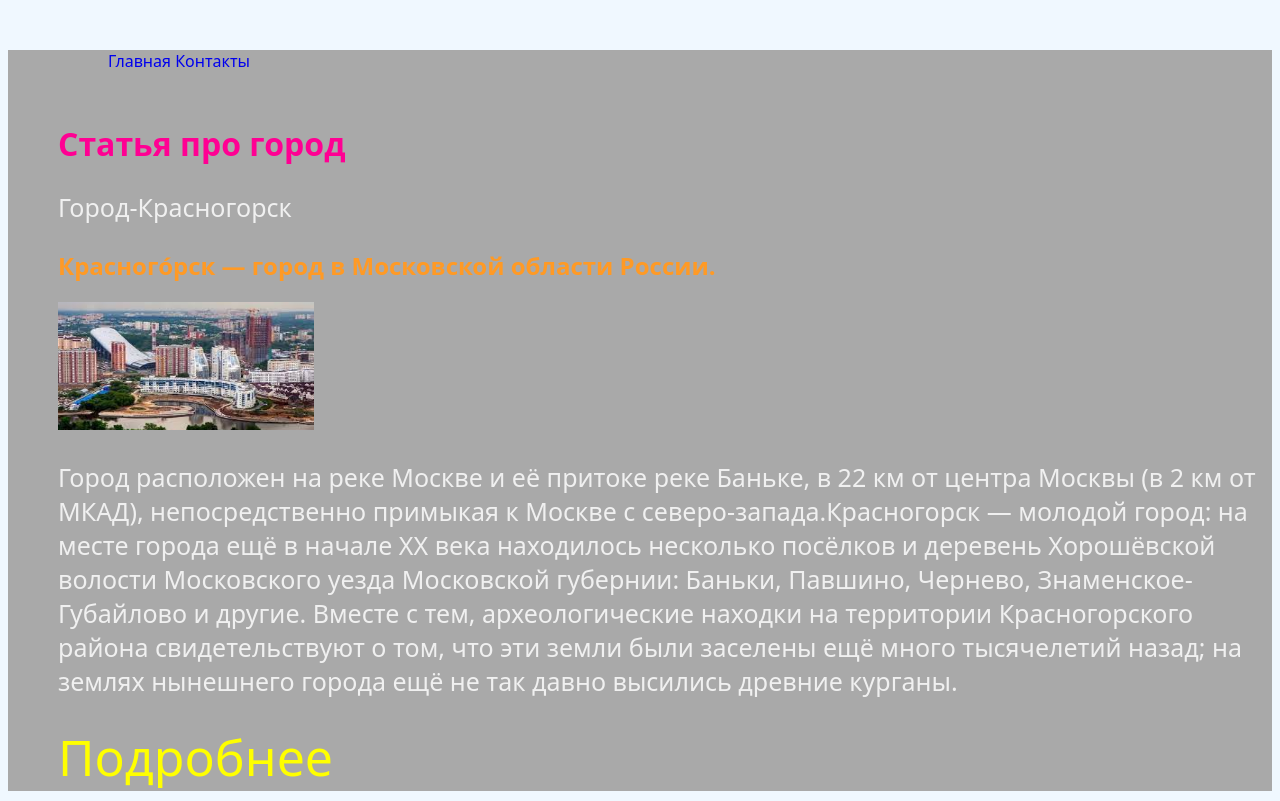
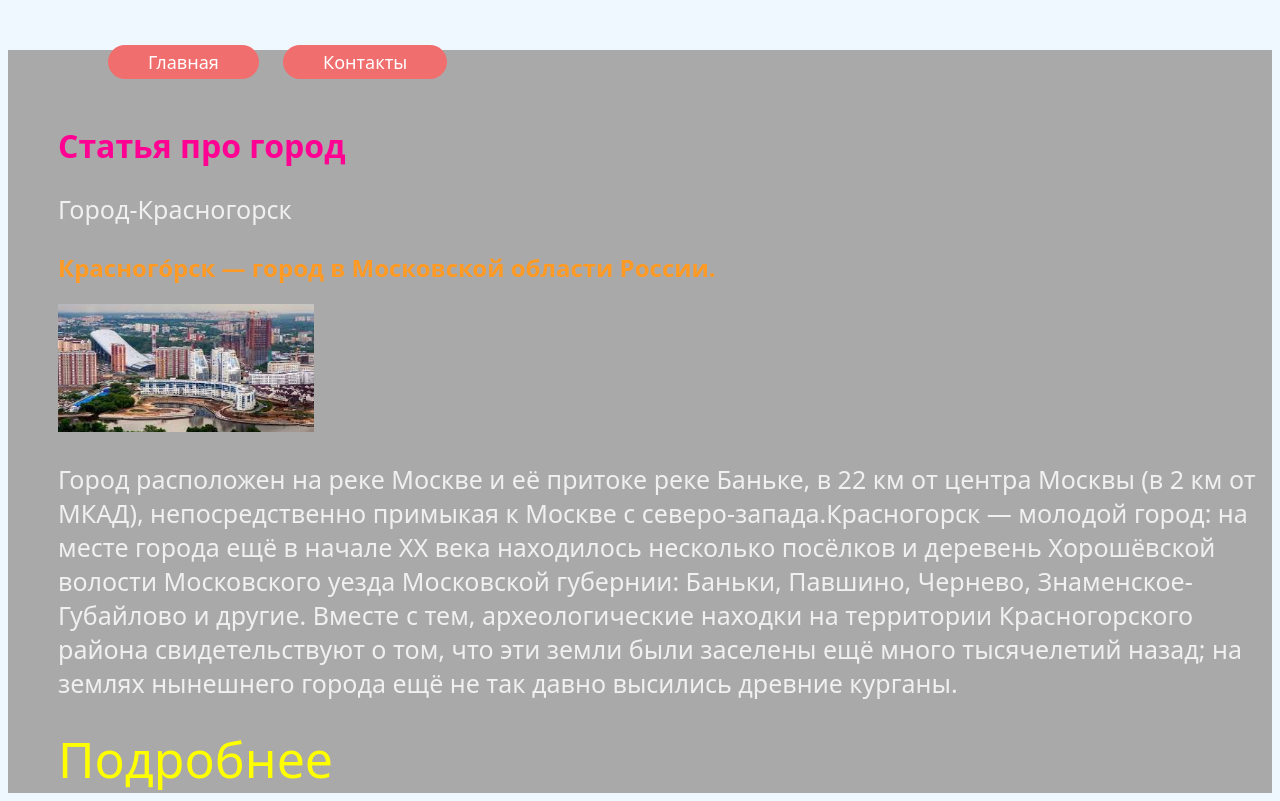
Before and after one commit to Zerkalo002/Zerkalo002.github.io, a plain HTML site: page blog/index.html in a window 1280 px wide. Drawn offline with Linux system fonts and the light colour scheme.

Commit message:
Update style3.css

```diff
--- a/blog/css/style3.css
+++ b/blog/css/style3.css
@@ -40,7 +40,13 @@ p {color: #f0f0f0;
 .box {background-color: darkgray;
     margin: 0px auto}
 
-.menu__link {text-decoration: none;}
+.menu__link {text-decoration: none;
+    color: #fff;
+    font-size: 18px;
+    margin-right: 20px;
+    background: #f16e6e;
+    padding: 5px 40px;
+    border-radius: 40px;}
 
 .menu__link2 {text-decoration: none;
     padding-left: 30px }
```
